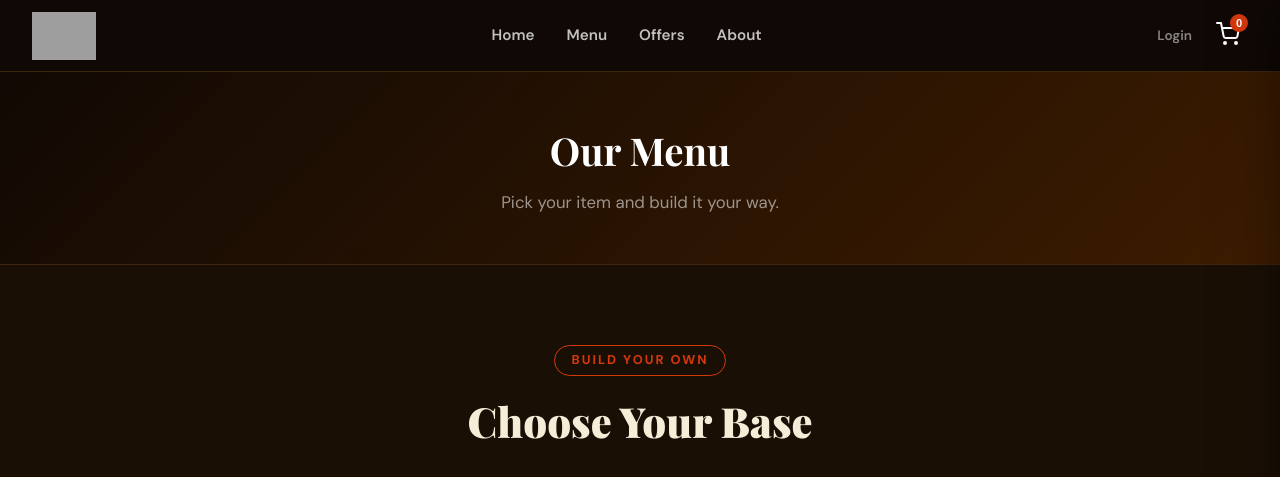
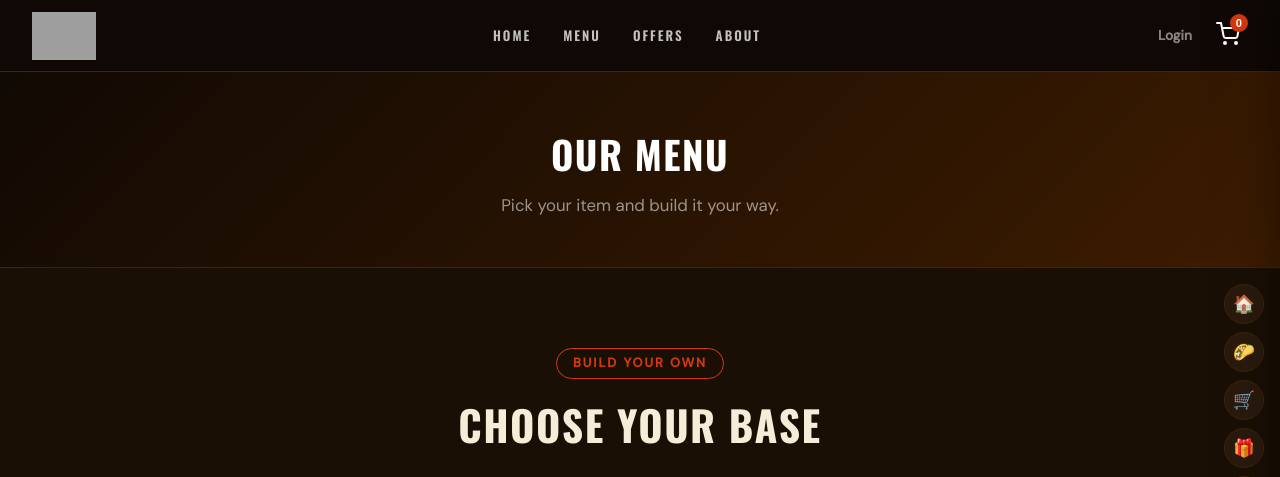
Before and after one commit to cherukupalliphaniteja/Tacos_LA_26, a Flask app: page /menu in a window 1280 px wide. Shown: the top 477 px of the page. Run offline with Flask 3, Linux system fonts and the light colour scheme; some libraries are stand-ins or nearby versions; grey boxes are pictures that could not be loaded.

Commit message:
full overhaul - dark theme + typography + nav + max qty + menu
Co-Authored-By: Claude Sonnet 4.6 <noreply@anthropic.com>

```diff
--- a/static/css/style.css
+++ b/static/css/style.css
@@ -35,13 +35,13 @@
   --radius:      14px;
   --radius-sm:   8px;
   --radius-full: 50px;
-  --font-display:'Playfair Display', Georgia, serif;
+  --font-display:'Oswald', Impact, sans-serif;
   --font-body:   'DM Sans', -apple-system, sans-serif;
   --nav-h:       72px;
 }
 
 *, *::before, *::after { margin: 0; padding: 0; box-sizing: border-box; }
-html { scroll-behavior: smooth; }
+html { scroll-behavior: smooth; overflow-x: hidden; }
 
 body {
   font-family: var(--font-body);
@@ -49,23 +49,33 @@ body {
   color: var(--text);
   line-height: 1.6;
   -webkit-font-smoothing: antialiased;
+  overflow-x: hidden;
+  max-width: 100vw;
+  border-top: 3px solid var(--gold);
 }
 
 a { color: inherit; text-decoration: none; }
 img { display: block; max-width: 100%; }
 
-.container { width: 92%; max-width: 1200px; margin: 0 auto; }
+.container { width: 92%; max-width: 1100px; margin: 0 auto; padding: 0 24px; }
+
+h1, h2, h3, h4 {
+  font-family: var(--font-display);
+  text-transform: uppercase;
+  letter-spacing: 1.5px;
+}
 
 /* ── BUTTONS ── */
 .btn {
   display: inline-flex; align-items: center; justify-content: center;
   padding: 12px 28px; border-radius: var(--radius-full); font-weight: 700;
-  font-size: 0.95rem; cursor: pointer; border: none;
+  font-size: 0.9rem; cursor: pointer; border: none;
   transition: all 0.2s ease; text-decoration: none;
-  font-family: var(--font-body);
+  font-family: var(--font-display);
+  text-transform: uppercase; letter-spacing: 1.5px;
 }
 .btn-fire { background: var(--fire); color: var(--white); }
-.btn-fire:hover { background: var(--fire-dark); transform: translateY(-1px); }
+.btn-fire:hover { background: var(--fire-dark); transform: translateY(-1px); box-shadow: 0 0 16px rgba(212,56,13,0.5); }
 .btn-fire:disabled { background: var(--fire); opacity: 0.5; cursor: not-allowed; transform: none; }
 .btn-dark { background: var(--surface-2); color: var(--text); border: 1px solid var(--border); }
 .btn-dark:hover { background: var(--brown); color: var(--white); }
@@ -98,7 +108,8 @@ img { display: block; max-width: 100%; }
 .logo-img { height: 48px; }
 .nav-links { display: flex; gap: 32px; }
 .nav-links a {
-  color: rgba(255,255,255,0.75); font-weight: 600; font-size: 0.95rem;
+  color: rgba(255,255,255,0.75); font-weight: 600; font-size: 0.82rem;
+  font-family: var(--font-display); text-transform: uppercase; letter-spacing: 2px;
   transition: color 0.2s; position: relative;
 }
 .nav-links a:hover { color: var(--gold); }
@@ -170,7 +189,8 @@ img { display: block; max-width: 100%; }
 .section-chip-green { color: var(--green); border-color: var(--green); }
 .section-head h2 {
   font-family: var(--font-display); font-size: clamp(1.8rem, 4vw, 2.6rem);
-  margin-bottom: 12px; font-weight: 900; color: var(--text);
+  margin-bottom: 12px; font-weight: 700; color: var(--text);
+  text-transform: uppercase; letter-spacing: 1.5px;
 }
 .section-head p { color: var(--text-light); max-width: 560px; margin: 0 auto; font-size: 1.05rem; }
 
@@ -701,6 +721,23 @@ img { display: block; max-width: 100%; }
   border-top: 1px solid rgba(255,255,255,0.06); font-size: 0.8rem;
 }
 
+/* ── FLOATING QUICK-NAV ── */
+.quick-nav {
+  position: fixed; right: 16px; top: 50%; transform: translateY(-50%);
+  display: flex; flex-direction: column; gap: 8px; z-index: 999;
+}
+.qn-btn {
+  width: 40px; height: 40px; border-radius: 50%;
+  background: var(--surface); border: 1px solid var(--border);
+  display: flex; align-items: center; justify-content: center;
+  font-size: 1.1rem; cursor: pointer; color: inherit;
+  text-decoration: none; transition: border-color 0.2s, box-shadow 0.2s;
+}
+.qn-btn:hover {
+  border-color: var(--gold);
+  box-shadow: 0 0 8px rgba(232,163,23,0.4);
+}
+
 /* ── RESPONSIVE ── */
 @media (max-width: 900px) {
   .nav-links { display: none; }
--- a/templates/base.html
+++ b/templates/base.html
@@ -6,7 +6,7 @@
   <title>{% block title %}Tacos LA 26{% endblock %}</title>
   <meta name="csrf-token" content="{{ csrf_token() }}"/>
   <link rel="icon" href="{{ logo_url }}" type="image/webp"/>
-  <link href="https://fonts.googleapis.com/css2?family=Playfair+Display:wght@700;900&family=DM+Sans:wght@400;500;600;700&display=swap" rel="stylesheet"/>
+  <link href="https://fonts.googleapis.com/css2?family=Oswald:wght@400;600;700&family=DM+Sans:wght@400;500&display=swap" rel="stylesheet"/>
   <link rel="stylesheet" href="{{ url_for('static', filename='css/style.css') }}"/>
 </head>
 <body>
@@ -88,6 +88,15 @@
   </div>
 </footer>
 
+<!-- ═══ FLOATING QUICK-NAV ═══ -->
+<nav class="quick-nav" id="quickNav">
+  <a href="{{ url_for('home') }}"  class="qn-btn" title="Home">🏠</a>
+  <a href="{{ url_for('menu') }}"  class="qn-btn" title="Menu">🌮</a>
+  <button class="qn-btn" onclick="toggleCartDrawer()" title="Cart">🛒</button>
+  <a href="{{ url_for('offers') }}" class="qn-btn" title="Offers">🎁</a>
+  <a href="{{ url_for('login') }}"  class="qn-btn" title="Account">👤</a>
+</nav>
+
 <!-- ═══ CART DRAWER ═══ -->
 <div class="cart-overlay" id="cartOverlay" onclick="toggleCartDrawer()"></div>
 <aside class="cart-drawer" id="cartDrawer">
--- a/templates/home.html
+++ b/templates/home.html
@@ -8,7 +8,8 @@
   <div class="hero-overlay"></div>
   <div class="hero-content">
     <span class="hero-chip">Since 2001 &middot; Avenue 26</span>
-    <h1>Authentic Street<br/><em>Tacos</em> of LA</h1>
+    <h1>Authentic Street<br/><em class="flicker">Tacos</em> of LA</h1>
+    <div class="hero-gold-line"></div>
     <p>Handcrafted on the grill, loaded with flavor, served fresh every single night.</p>
     <div class="hero-btns">
       <a href="{{ url_for('menu') }}" class="btn btn-fire">Start Your Order</a>
```
Also changed, not shown: other parts of static/css/style.css (+38 -14 lines), templates/build.html (+30 -3 lines).
